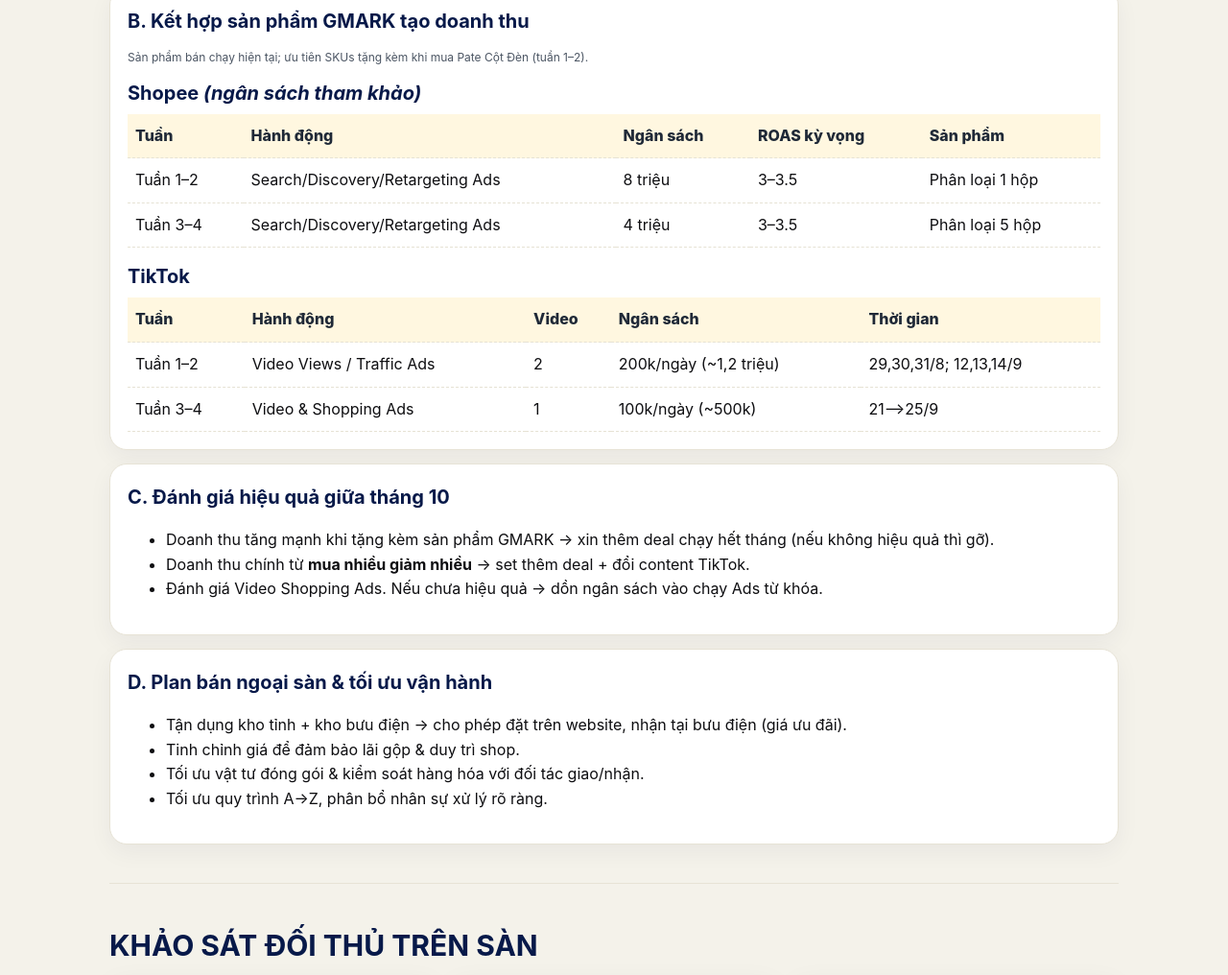
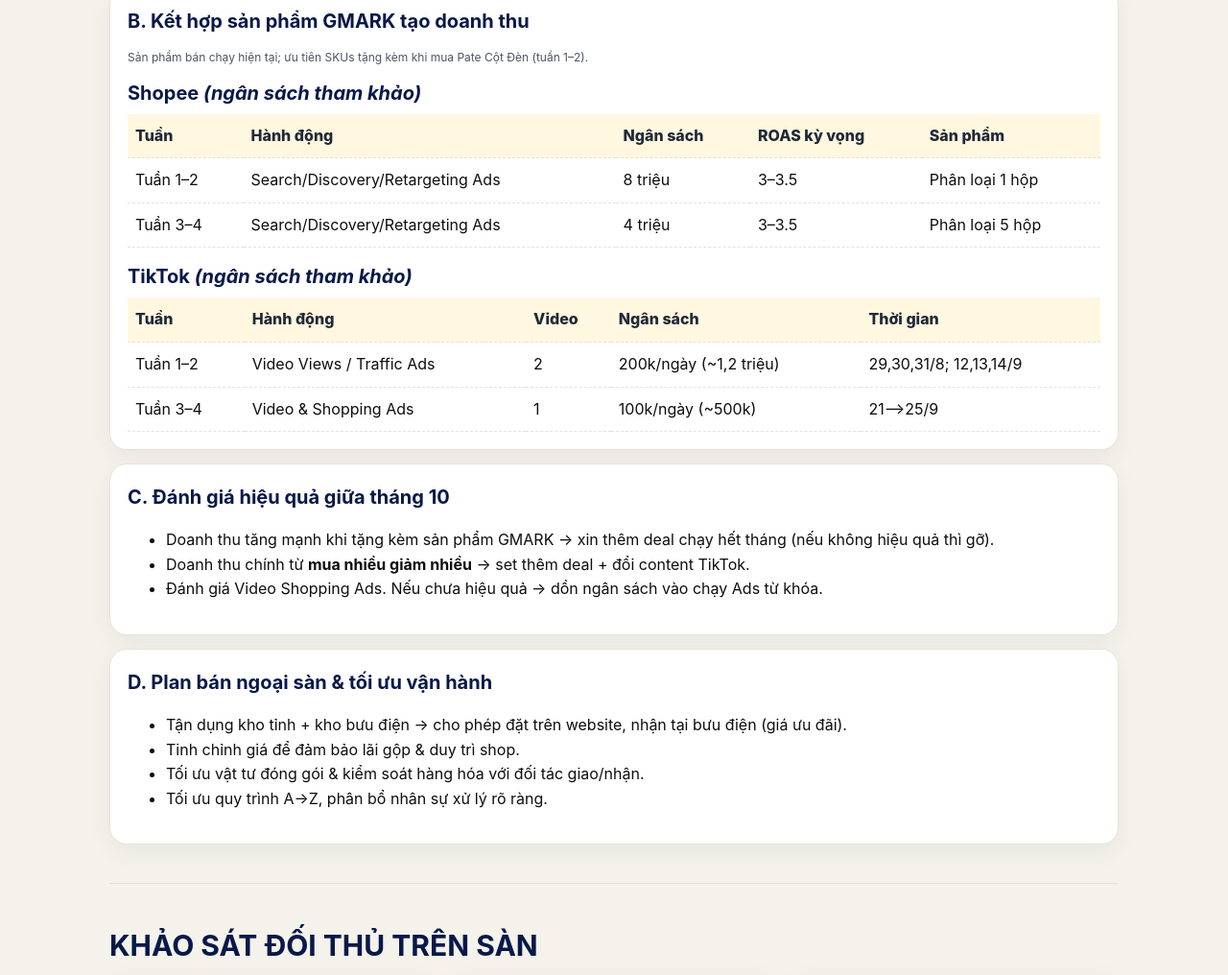
Before and after one commit to Kittyumbs/greengood_site, a plain HTML site: page index.html in a window 1280 px wide. Shown: the part 1626-2642 px from the top of the page at 96% size. Drawn offline with Linux system fonts and the light colour scheme.

Commit message:
Update index.html

```diff
--- a/index.html
+++ b/index.html
@@ -169,7 +169,7 @@ section{padding:40px 0;border-bottom:1px solid var(--border)}
           <tr><td>Tuần 3–4</td><td>Search/Discovery/Retargeting Ads</td><td>4 triệu</td><td>3–3.5</td><td>Phân loại 5 hộp</td></tr>
         </tbody>
       </table>
-      <h3 style="margin-top:14px">TikTok</h3>
+      <h3 style="margin-top:14px">TikTok <em>(ngân sách tham khảo)</em></h3>
       <table class="table">
         <thead><tr><th>Tuần</th><th>Hành động</th><th>Video</th><th>Ngân sách</th><th>Thời gian</th></tr></thead>
         <tbody>
```
